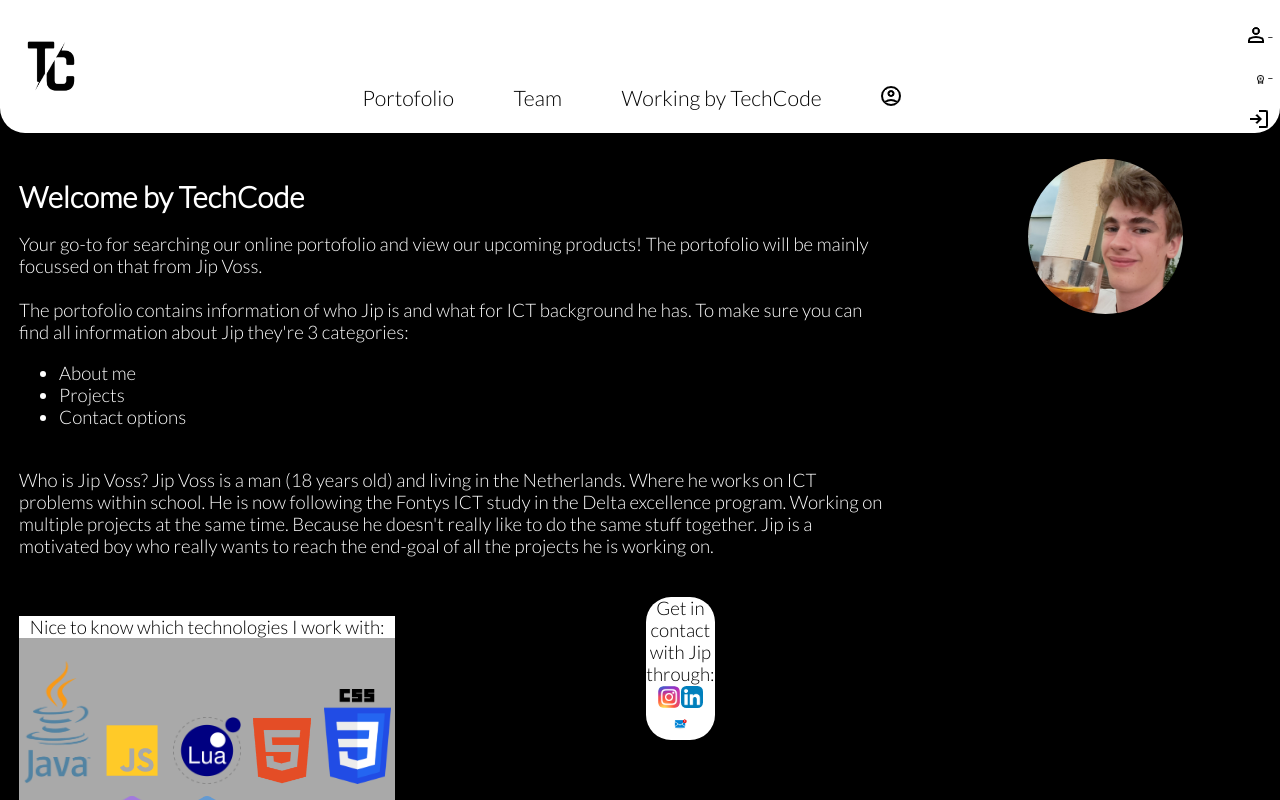
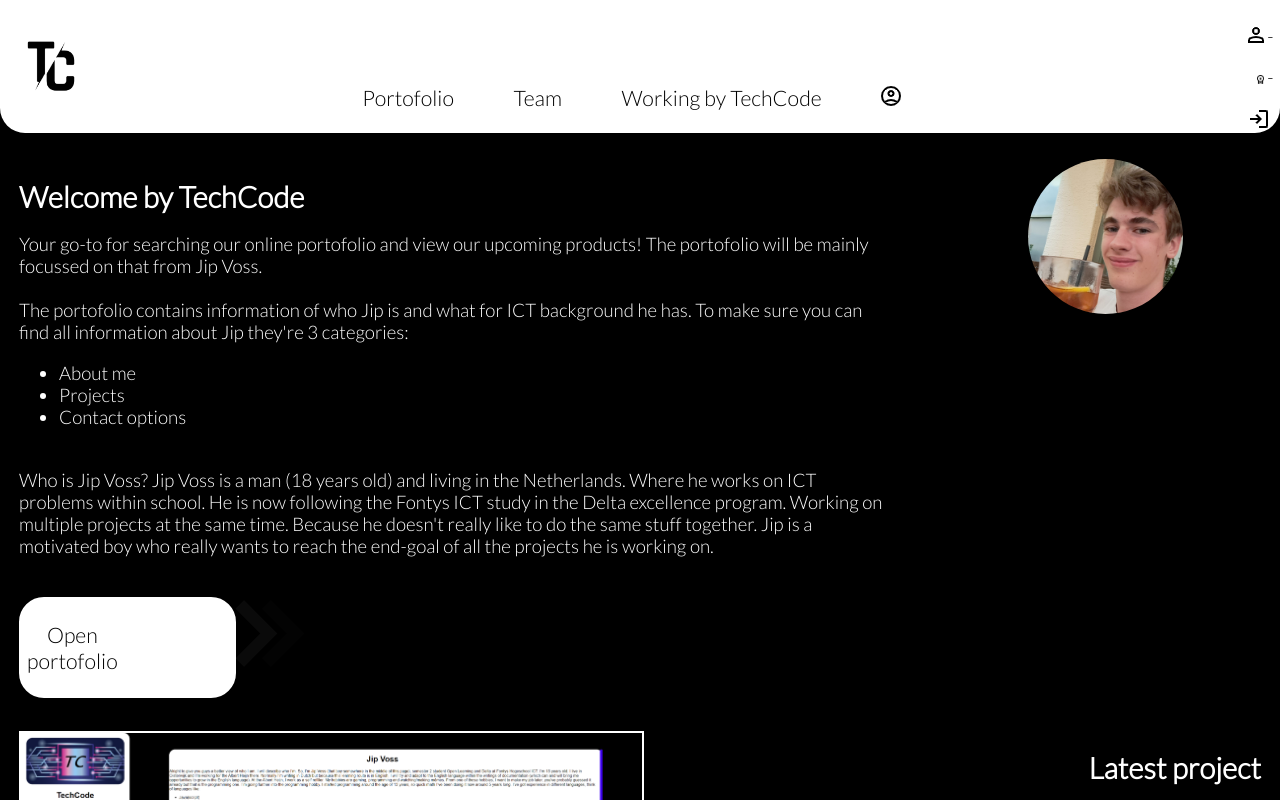
Before and after one commit to Splatking/TechCode, a React (Vite) app: page / in a window 1280 px wide. Built offline with nearby package versions, Linux system fonts and the light colour scheme.

Commit message:
Updating some designs

```diff
--- a/src/components/Pages/HomeMenu/HomeMenu.tsx
+++ b/src/components/Pages/HomeMenu/HomeMenu.tsx
@@ -84,34 +84,6 @@ const RenderMainScreen: React.FC<Setters> = ({ stateSetterFunctions }) => {
                         </ul><br/>
                         Who is Jip Voss? Jip Voss is a man (18 years old) and living in the Netherlands. Where he works on ICT problems within school. He is now following the Fontys ICT study in the Delta excellence program. Working on multiple projects at the same time. Because he doesn't really like to do the same stuff together. Jip is a motivated boy who really wants to reach the end-goal of all the projects he is working on.<br/><br/>
                     </p>
-                    <div className="LineItem">
-                        <div className="LanguageBox">
-                            <div className="LanguagesToImage">
-                                <p id="InnerLanguageBox">Nice to know which technologies I work with:<br/></p>
-                                <div className="UpperCase">
-                                    <img className="LanguageImage" src={JavaLogo} alt="Java"/>
-                                    <img className="LanguageImage" src={JavaScriptLogo} alt="Java"/>
-                                    <img className="LanguageImage" src={LUALogo} alt="Java"/>
-                                    <img className="LanguageImage" src={HTMLLogo} alt="Java"/>
-                                    <img className="LanguageImage" src={CSSLogo} alt="Java"/>
-                                </div>
-                                <div className="DownCase">
-                                    <img className="LanguageImage" src={PHPLogo} alt="Java"/>
-                                    <img className="LanguageImage" src={CSLogo} alt="Java"/>
-                                    <img className="LanguageImage" src={CPPLogo} alt="Java"/>
-                                    <img className="LanguageImage" src={ViteLogo} alt="Java"/>
-                                </div>
-                            </div>
-                        </div>
-                        <div className="ContactBoxHome">
-                            Get in contact with Jip through:<br/>
-                            <div className="ContactHolder">
-                                <input type="image" src={InstagramIcon} onClick={LoadInstagram} className="SocialLoaderHome" id="InstagramLoader"/>
-                                <input type="image" src={LinkedInIcon} onClick={LoadLinkedIn} className="SocialLoaderHome" id="LinkedInLoader"/>
-                                <a href="mailto:jipvoss@gmail.com" target="_newtab"><img src={EmailIcon} className="SocialLoaderHome" id="EmailLoader"/></a>
-                            </div>
-                        </div>
-                    </div><br/><br/>
                     <button onClick={LoadPortofolio} className="QuickMenuButton" id="PortofolioButton"><div><p>Open portofolio</p></div><div className="arrows-body"><div className="arrow"></div><div className="arrow"></div><div className="arrow"></div></div></button>
                 </div>
                 <div className="RightSideWelcome">
@@ -131,6 +103,24 @@ const RenderMainScreen: React.FC<Setters> = ({ stateSetterFunctions }) => {
                     </div>
                 </div>
             </div>
+            <div>
+                <div className="LanguageBox">
+                    <div className="LanguagesToImage">
+                        <h1 className="Title" id="InnerLanguageBox">Nice to know which technologies I work with:<br/></h1>
+                        <div className="LanguageLine">
+                            <img className="LanguageImage" src={JavaLogo} alt="Java"/>
+                            <img className="LanguageImage" src={JavaScriptLogo} alt="Java"/>
+                            <img className="LanguageImage" src={LUALogo} alt="Java"/>
+                            <img className="LanguageImage" src={HTMLLogo} alt="Java"/>
+                            <img className="LanguageImage" src={CSSLogo} alt="Java"/>
+                            <img className="LanguageImage" src={PHPLogo} alt="Java"/>
+                            <img className="LanguageImage" src={CSLogo} alt="Java"/>
+                            <img className="LanguageImage" src={CPPLogo} alt="Java"/>
+                            <img className="LanguageImage" src={ViteLogo} alt="Java"/>
+                        </div>
+                    </div>
+                </div><br/><br/>
+            </div>
             <div className="ScreenItem" id="PossibleBy">
                 <h1 className="Title">Made possible by:</h1>
                 <div className="Companies">
@@ -143,6 +133,11 @@ const RenderMainScreen: React.FC<Setters> = ({ stateSetterFunctions }) => {
                     </ul>
                 </div>
             </div>
+            <div className="BottomLine">
+                <input type="image" src={InstagramIcon} onClick={LoadInstagram} className="SocialLoaderHome" id="InstagramLoader"/>
+                <input type="image" src={LinkedInIcon} onClick={LoadLinkedIn} className="SocialLoaderHome" id="LinkedInLoader"/>
+                <a href="mailto:jipvoss@gmail.com" target="_newtab" id="EmailReference"><img src={EmailIcon} className="SocialLoaderHome" id="EmailLoader"/></a>
+            </div>
             <audio id="AudioPlayer">
                 <source src={AudioFile} type="audio/mpeg" />
             </audio>
--- a/src/components/Pages/HomeMenu/style.css
+++ b/src/components/Pages/HomeMenu/style.css
@@ -90,6 +90,10 @@
     flex-direction: row;
 }
 
+#InnerLanguageBox {
+    color: white;
+}
+
 .LeftSideWelcome {
     width: 70%;
 }
@@ -117,36 +121,13 @@
     width: 50%;
 }
 
-#InnerLanguageBox {
-    text-align: center;
-    background-color: white;
-    color: black;
-}
-
 .LanguageImage {
     margin: 1%;
-    width: 18%;
+    width: 9%;
 }
 
 .LanguagesToImage {
-    width: 60%;
-    background-color: darkgray;
-}
-
-.ContactBoxHome {
-    text-align: center;
-    border-radius: 25px;
-    background-color: white;
-    color: black;
-    width: 60%;
-    height: 40%;
-    margin-right: 20%;
-}
-
-.SocialLoaderHome {
-    margin: 1%;
-    border-radius: 25%;
-    width: 32%;
+    width: 100%;
 }
 
 .RightSideLatestProject {
@@ -211,3 +192,24 @@
     width: 100%;
     height: 100%;
 }
+
+.BottomLine {
+    background-color: white;
+    display: flex;
+    flex-direction: row;
+    justify-content: center;
+}
+
+.SocialLoaderHome {
+    margin: 0.5%;
+    border-radius: 25%;
+    width: 2.5%;
+}
+
+#EmailLoader  {
+    width: 100%;
+}
+
+#EmailReference {
+    width: 2.5%;
+}
```
